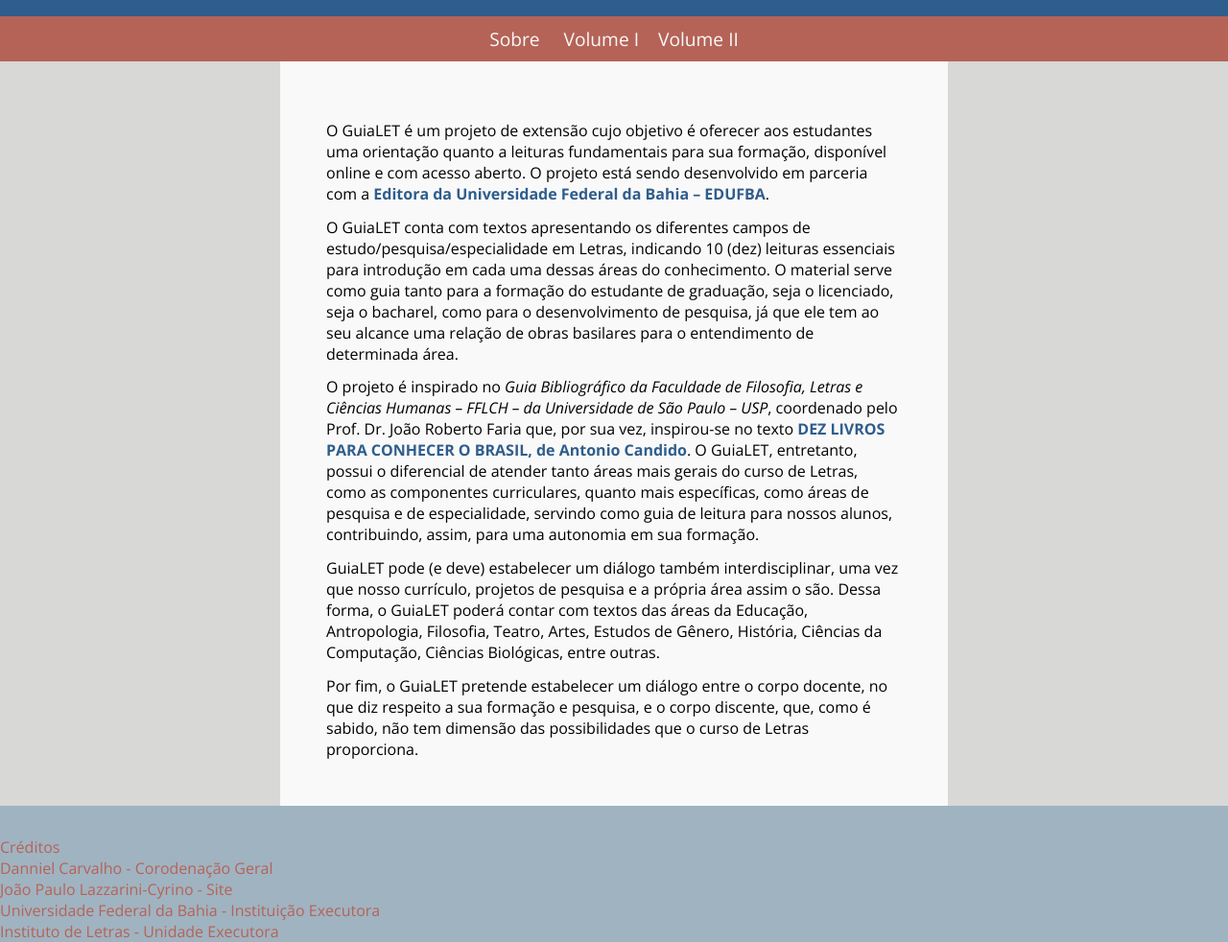
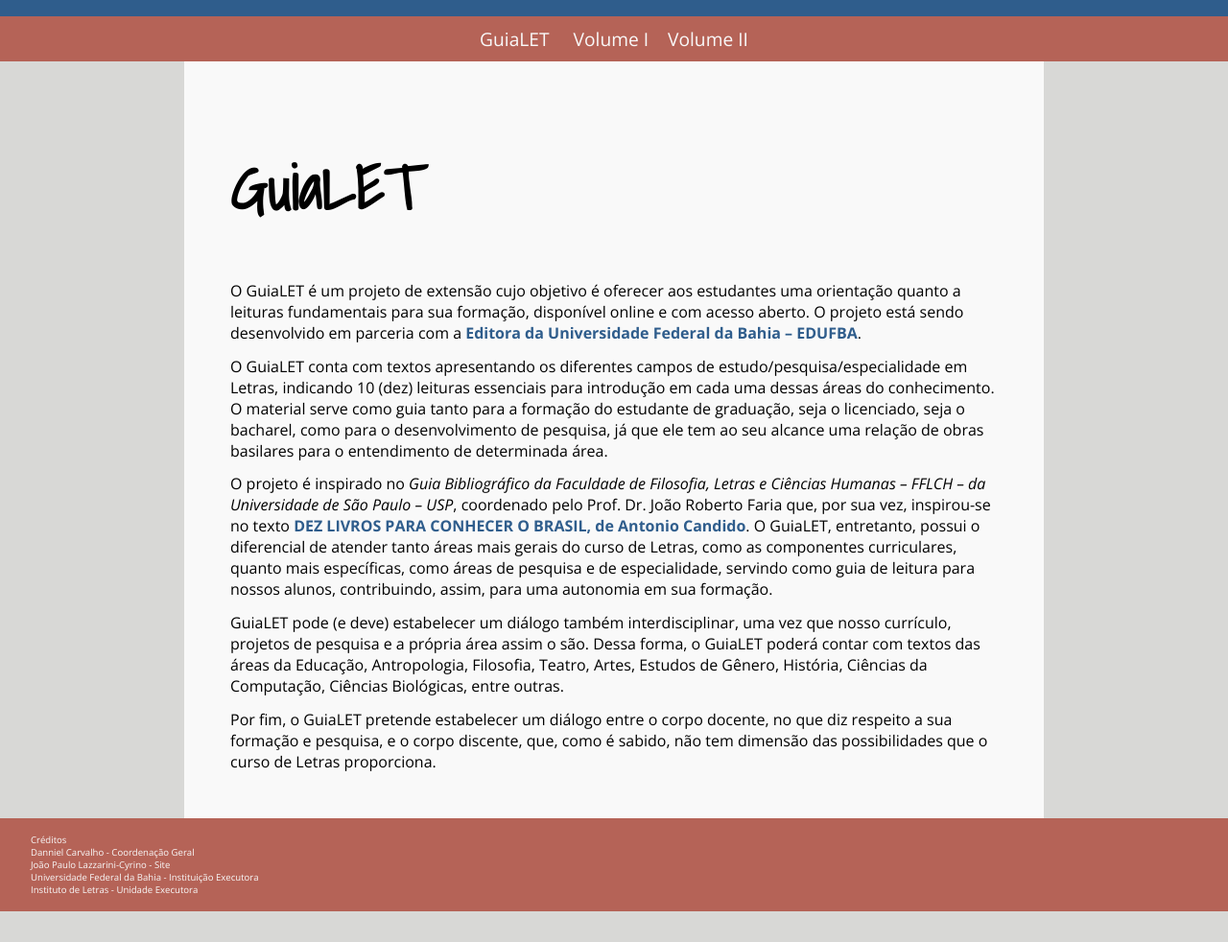
Before and after one commit to jpcyrino/guiaLET, a plain HTML site: page index.html in a window 1280 px wide. Shown: the part 204-1186 px from the top of the page at 96% size. After the commit the page ends 1154 px from the top, so only its background shows below. Drawn offline with nearby package versions, Linux system fonts and the light colour scheme.

Commit message:
Falta resolver o indiceRapido e footer
Criar barra de navegação com anterior indice e proximo no lugar do
indiceRapido

```diff
--- a/guialet.css
+++ b/guialet.css
@@ -54,20 +54,16 @@
   color: #f9f9f9;
 }
 
-#indice-rapido {
-  display: none;
-}
-
 article {
-  max-width: 600px;
+  max-width: 800px;
   margin: auto;
   background-color: #f9f9f9;
   padding: 3rem;
 }
 
 article h1 {
-  font-family: font-family: 'Shadows Into Light', cursive;
-  font-size: 3rem;
+  font-family: 'Shadows Into Light', cursive;
+  font-size: 4rem;
   padding-top: 2rem;
   padding-bottom: 2rem;
 }
@@ -94,17 +90,33 @@
 
 article ol li {
   list-style: decimal;
-  margin-left: 3rem;
+  margin-left: 1rem;
 }
 
 article ul li {
   list-style: circle;
-  margin-left: 3rem;
+  margin-left: 1rem;
 
 }
 
 footer {
-  padding-top: 2rem;
-  background-color: #a0b3c1;
-  color: #b56357;
+  padding-top: 1rem;
+  padding-left: 2rem;
+  padding-bottom: 1rem;
+  background-color: #b56357;
+  color: #f9f9f9;
+  font-size: .6rem;
 }
+
+footer p {
+
+}
+
+#indice-rapido {
+
+}
+
+#autoria {
+  text-align: right;
+  padding-bottom: 5rem;
+}
--- a/index.html
+++ b/index.html
@@ -19,7 +19,7 @@
   <nav>
     <!-- Menu horizontal, permitindo a navegação pelos diferentes volumes -->
     <ul id="menu-volumes">
-      <li><a href="/index.html">Sobre</a></li>
+      <li><a href="/index.html">GuiaLET</a></li>
     </ul>
   </nav>
   <section id="indice-rapido">
@@ -27,6 +27,7 @@
     </section>
   <article id="artigo">
     <!-- aqui deve aparecer o texto de cada capítulo, por padrão mostrar apresentação-->
+    <h1>GuiaLET</h1>
     <p>O GuiaLET é um projeto de extensão cujo objetivo é oferecer aos estudantes uma orientação
       quanto a leituras fundamentais para sua formação, disponível online e com acesso aberto.
       O projeto está sendo desenvolvido em parceria com a <a href="http://www.edufba.ufba.br" target="_blank">
@@ -54,7 +55,7 @@
     <!-- Rodapé, indicar informações de autoria do guiaLET e licença -->
     <p>Créditos</p>
     <ul>
-      <li>Danniel Carvalho - Corodenação Geral</li>
+      <li>Danniel Carvalho - Coordenação Geral</li>
       <li>João Paulo Lazzarini-Cyrino - Site </li>
       <li>Universidade Federal da Bahia - Instituição Executora</li>
       <li>Instituto de Letras - Unidade Executora</li>
@@ -78,6 +79,8 @@
 
     /*** Gerar Indice Rápido ***/
     function indiceRapido(jsonVolume){
+      /*** FAZER UMA BARRA COM ANTERIOR, PRÓXIMO E ÍNDICE ***/
+      /*
       var lista = "";
       jsonVolume.indice.forEach(function(i) {
         if (!('parte' in i)) {
@@ -85,6 +88,8 @@
         }
       });
       return "<ul><li><a href='' onclick='carregaVolume(\"" + volumeAtual + "\"); return false;'>Índice</a></li>" + lista + "</ul>";
+      */
+      return "";
     }
 
     /*** Preparar volume (baseado no JSON de cada volume): gerar indice rapido e pagina indice***/
--- a/v1/v1.json
+++ b/v1/v1.json
@@ -3,7 +3,7 @@
   "indice" : [
     {"titulo" : "Apresentação",
      "pagina" : "/v1/0_apresentacao.html"},
-    {"parte" : "o"},
+    {"parte" : ""},
     {"titulo" : "Uma Introdução ao Estudo da História",
       "autoria" : "Ana Carolina Barbosa Pereira",
       "pagina" : "/v1/1_introducao_historia.html"},
```
Also changed, not shown: v1/0_apresentacao.html (+1 -2 lines).
